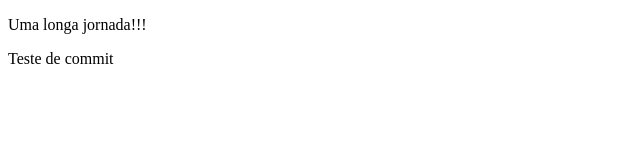
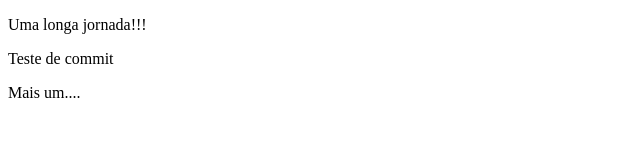
Before and after one commit to TCT9/tct9.github.io, a plain HTML site: page index.html in a window 1280 px wide. Shown: the full height of the page, 0-640 px from the left. Drawn offline with Linux system fonts and the light colour scheme.

Commit message:
Aquivo alterado

```diff
--- a/index.html
+++ b/index.html
@@ -9,6 +9,8 @@
 <body>
     <p>Uma longa jornada!!!</p>
     <p>Teste de commit</p>
+    <p>Mais um....</p>
+
 
 </body>
 </html>
```
